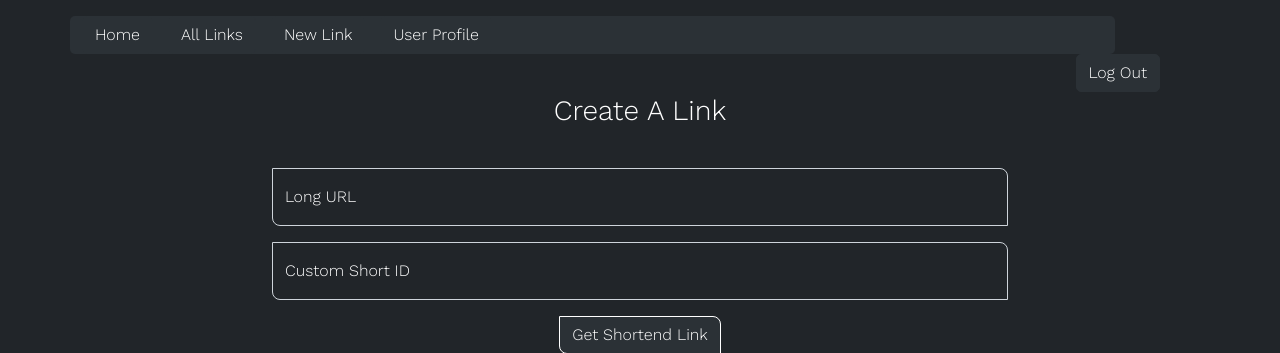
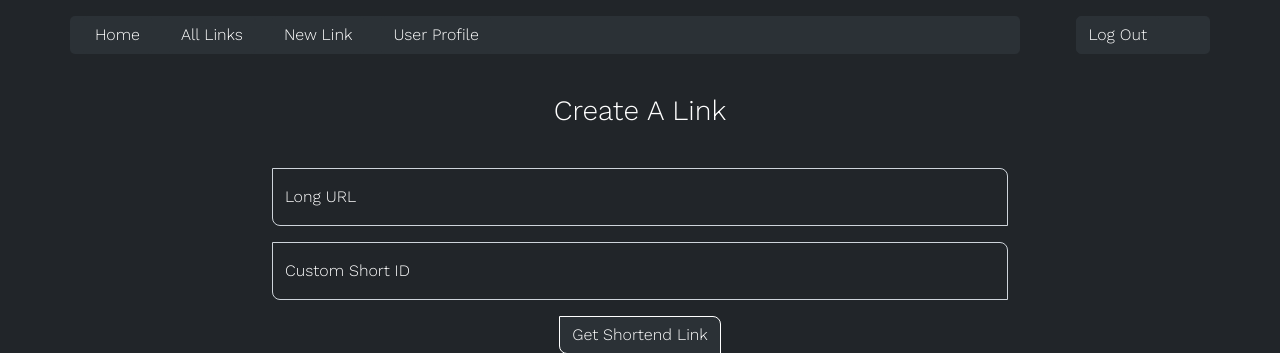
Before and after one commit to danulawa/shortz-test, a Flask app: page /new-link in a window 1280 px wide. Shown: the top 353 px of the page. Run offline with Flask 2, Linux system fonts and the light colour scheme; some libraries are stand-ins or nearby versions.

Commit message:
menu test

```diff
--- a/core/templates/base.html
+++ b/core/templates/base.html
@@ -126,7 +126,6 @@
 
       .menu-style-1{
         background-color: rgb(43, 49, 54);
-        margin-right: 10px;
       }
 
       .menu-style-2{
@@ -158,12 +157,13 @@
 
     <div class="container mt-3">
       <div class="row">
-        <div class="col-11 menu-style-1 border-style-2">
+        <div class="col-10 menu-style-1 border-style-2">
           <a href='/' class='btn btn-md btn-success menu-style-2 border-style-2'>Home</a>
           <a href='/all-links' class='btn btn-md btn-success menu-style-2 border-style-2'>All Links</a>
           <a href='/new-link' class='btn btn-md btn-success menu-style-2 border-style-2'>New Link</a>
           <a href='/all-users' class='btn btn-md btn-success menu-style-2 border-style-2'>User Profile</a>
         </div>
+        <div class="col-1"></div>
         <div class="col-1 menu-style-1 border-style-2">
           <a href='#' class='btn btn-md btn-success menu-style-3 border-style-2'>Log Out</a>
         </div>
```
